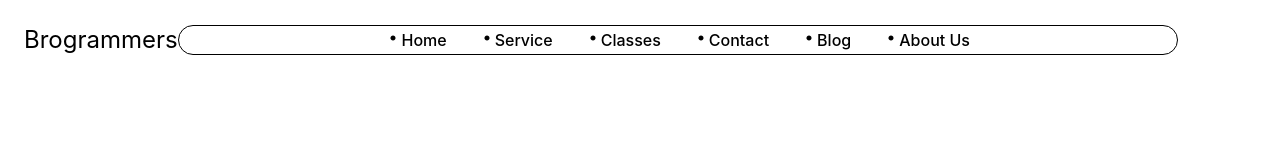
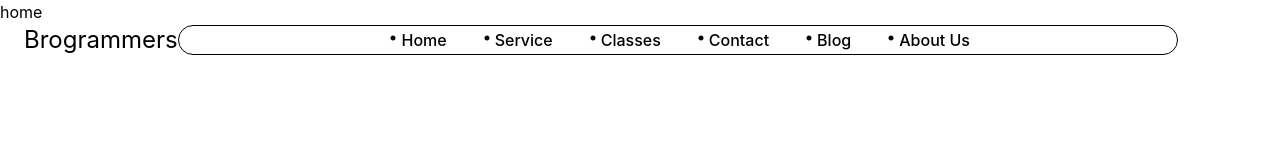
Before and after one commit to dashingvinit/Blog-Frontend, a React (Create React App) app: page / in a window 1280 px wide. Shown: the top 160 px of the page. Built offline with nearby package versions, Linux system fonts and the light colour scheme; the HTML template or start-up script is replaced by a standard one.

Commit message:
fixed folder sturcture

```diff
--- a/src/App.js
+++ b/src/App.js
@@ -1,10 +1,12 @@
 import { BrowserRouter } from 'react-router-dom';
-import NavBar from './components/home-components/NavBar.jsx';
+import NavBar from './components/navbar-components/NavBar.jsx';
+import Pages from './pages/Pages.jsx';
 
 function App() {
   return (
     <BrowserRouter>
       <NavBar />
+      <Pages />
     </BrowserRouter>
   );
 }
```
Also changed, not shown: src/components/navbar-components/NavBar.jsx (renamed from src/components/home-components/NavBar.jsx).
